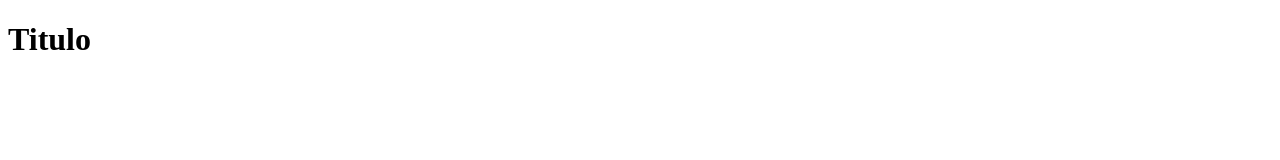
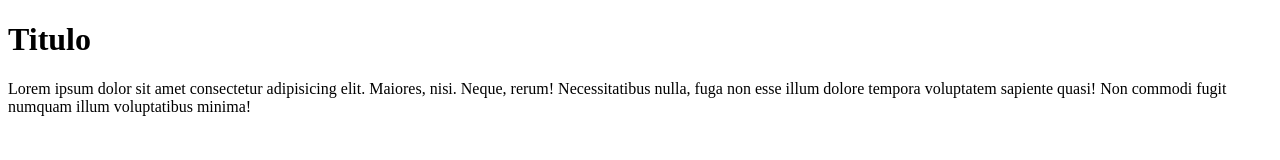
Before and after one commit to Jial17new/primer_repo, a plain HTML site: page index.html in a window 1280 px wide. Drawn offline with Linux system fonts and the light colour scheme.

Commit message:
apgregando un parrafo

```diff
--- a/index.html
+++ b/index.html
@@ -7,5 +7,6 @@
 </head>
 <body>
     <h1>Titulo</h1>
+    <p>Lorem ipsum dolor sit amet consectetur adipisicing elit. Maiores, nisi. Neque, rerum! Necessitatibus nulla, fuga non esse illum dolore tempora voluptatem sapiente quasi! Non commodi fugit numquam illum voluptatibus minima!</p>
 </body>
 </html>
```
